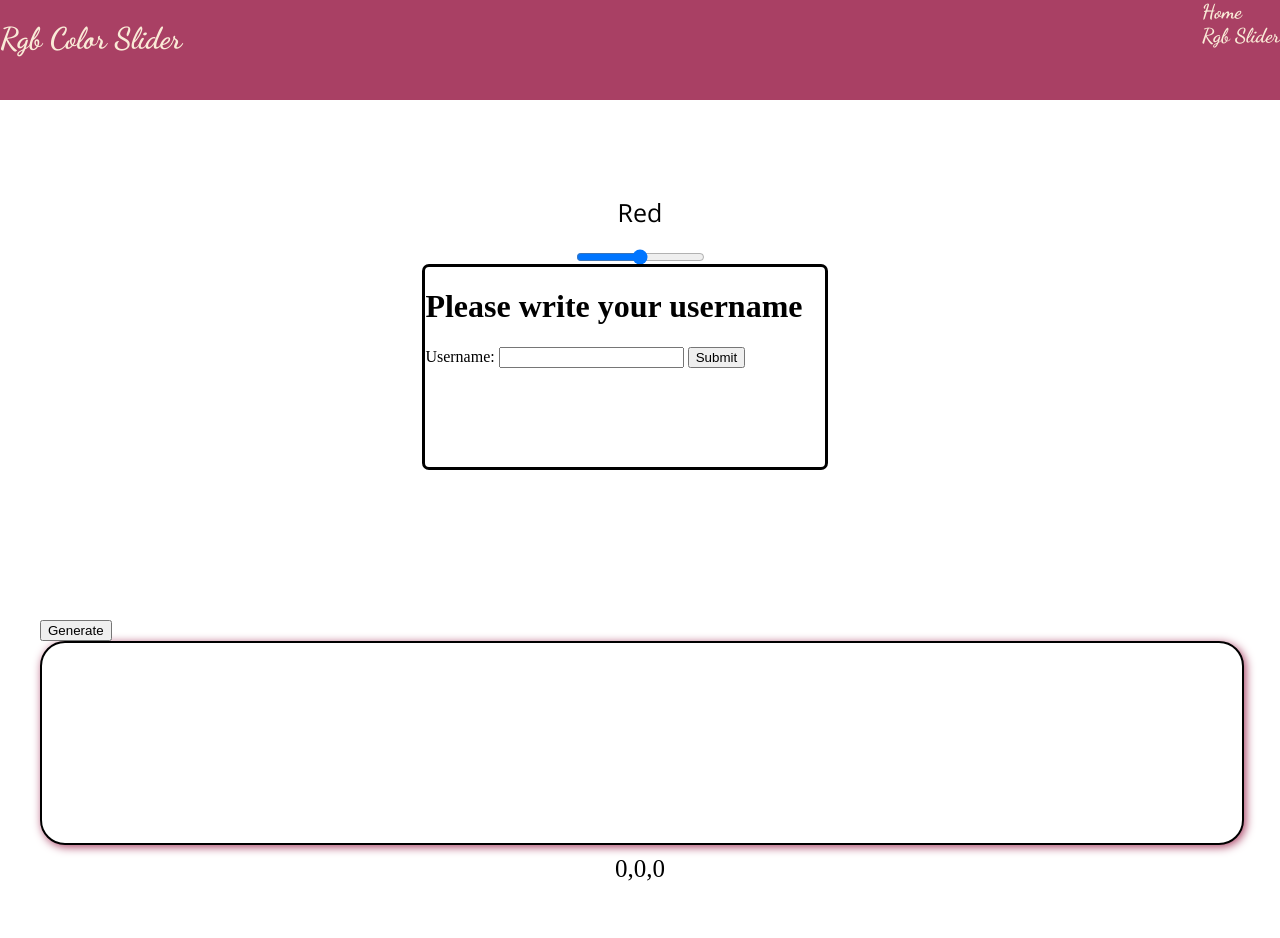
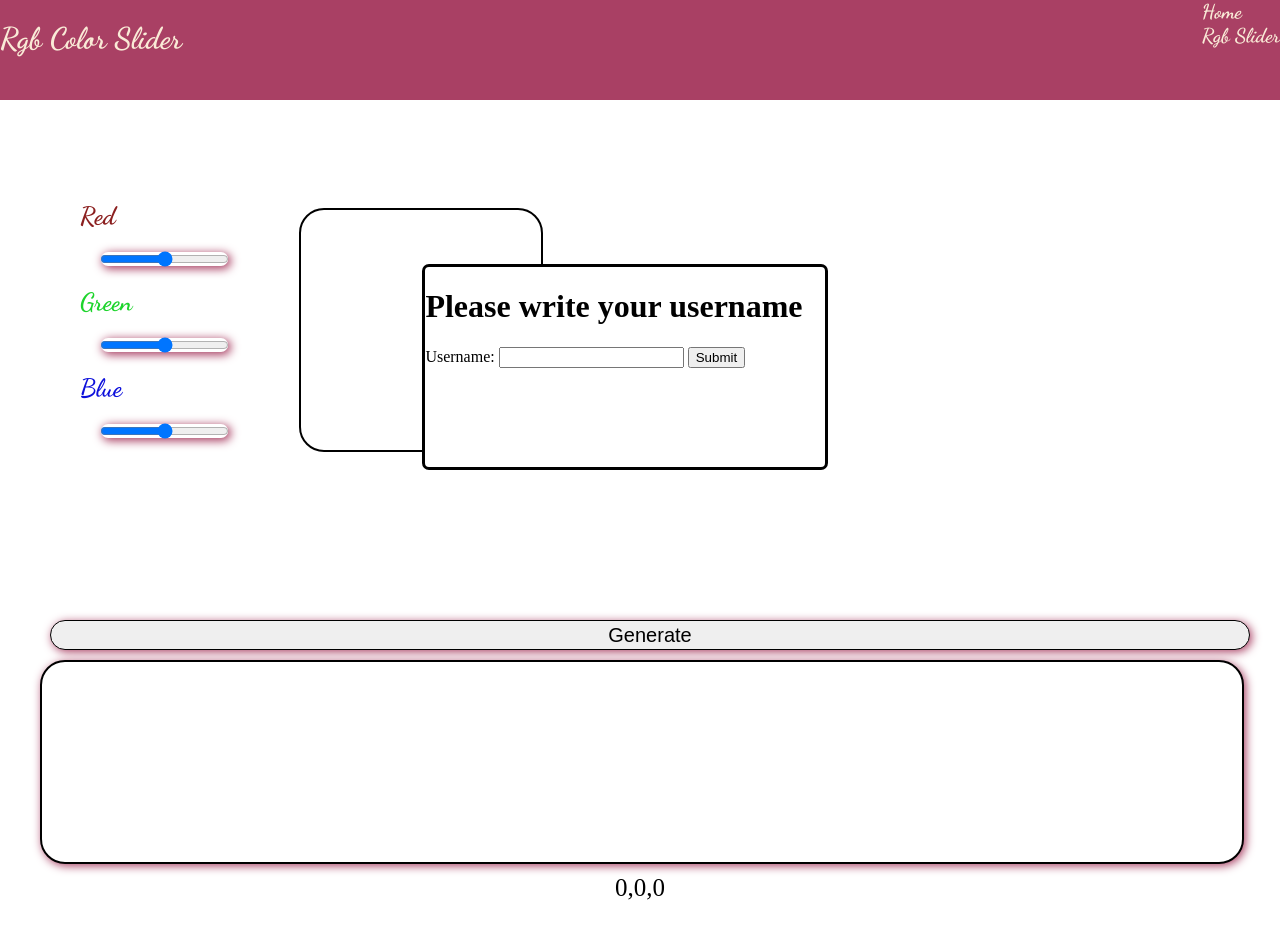
Before and after one commit to Ismino/rgbslider, a plain HTML site: page index.html in a window 1280 px wide. Drawn offline with nearby package versions, Linux system fonts and the light colour scheme.

Commit message:
Add style to div generete-box

```diff
--- a/assets/style.css
+++ b/assets/style.css
@@ -2,9 +2,7 @@
 
 .picker {
     display: flex;
-    justify-content: center;
     align-items: center;
-    flex-direction: column;
     height: 500px;
     margin: 20px;
     padding: 20px;
@@ -12,10 +10,13 @@
 }
 .picker input  {
     display: flex;
-    flex-direction: column;
+    flex: 1;
+
     margin: 20px;
     font-size: 25px;
     background: #A94064;
+    border-radius: 20px;
+    box-shadow: #A94064 2px 2px 10px;
 
 }
 .picker input::-webkit-slider-thumb {
@@ -25,6 +26,8 @@
     height: 20px;
     background: #A94064;
     cursor: pointer;
+
+
   }
 
   .picker input::-moz-range-thumb {
@@ -32,6 +35,19 @@
     height: 20px;
     background: #A94064;
     cursor: pointer;
+    border: antiquewhite 2px solid;
+  }
+  #red-label {
+    color: rgb(139, 31, 31);
+    font-family: 'Dancing Script', cursive;
+  }
+  #green-label {
+    color: rgb(29, 212, 44);
+    font-family: 'Dancing Script', cursive;
+  }
+  #blue-label {
+    color: rgb(13, 16, 219);
+    font-family: 'Dancing Script', cursive;
   }
 
 #display {
@@ -120,3 +136,26 @@ a {
     display: none;
     color: red;
   }
+
+  #generate-btn {
+    display: flex;
+    justify-content: center;
+    align-items: center;
+    width: 100%;
+    border-radius: 30px;
+    height: 30px;
+    margin: 10px;
+    font-size: 20px;
+    box-shadow: #A94064 2px 2px 10px;
+    border: #000 1px solid;
+  }
+  .picker > #generate-box {
+      display: flex;
+      flex: 0 0 auto;
+      border: #000 2px solid;
+      border-radius: 25px;
+      height: 200px;
+      width: 200px;
+      margin: 50px;
+      padding: 20px;
+  }
--- a/index.html
+++ b/index.html
@@ -27,13 +27,19 @@
           <p id="error">Username is required</p>
     </div>
     <div class="picker" id="picker1">
-        <label for="red"> Red</label>
+       <div>
+        <label for="red" id="red-label"> Red</label>
        <input type="range" min="0" max="255" step="1" id="red">
-       <label for="green">Green</label>
+       <label for="green" id="green-label">Green</label>
        <input type="range" min="0" max="255" step="1" id="green">
-       <label for="blue">Blue</label>
+       <label for="blue" id="blue-label">Blue</label>
        <input type="range" min="0" max="255" step="1" id="blue">
+       </div>
+       <div id="generate-box">
+
+       </div>
     </div>
+
     <button id="generate-btn">Generate</button>
     <div id="display"></div>
     <span id="rgb">0,0,0</span>
```
